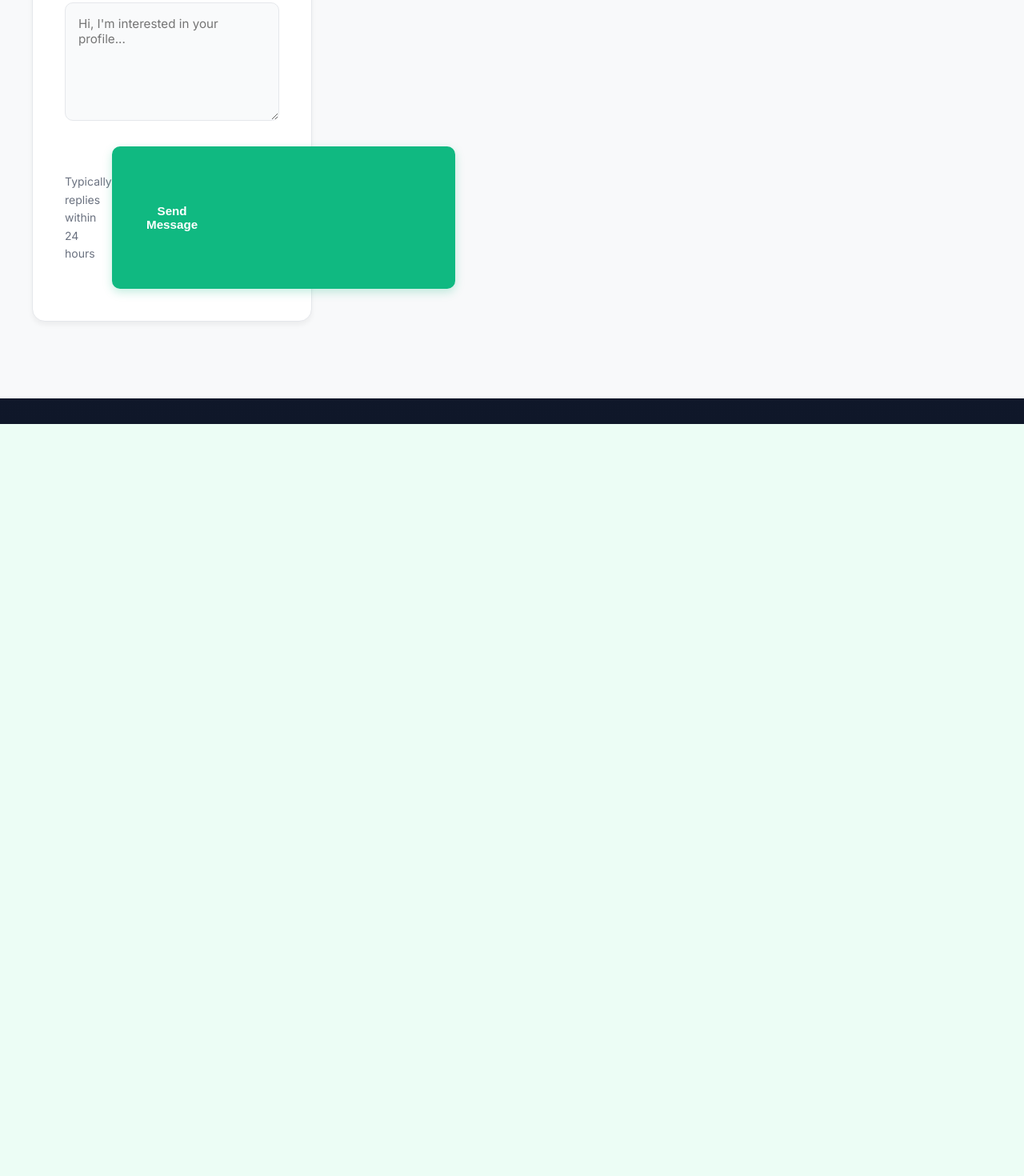
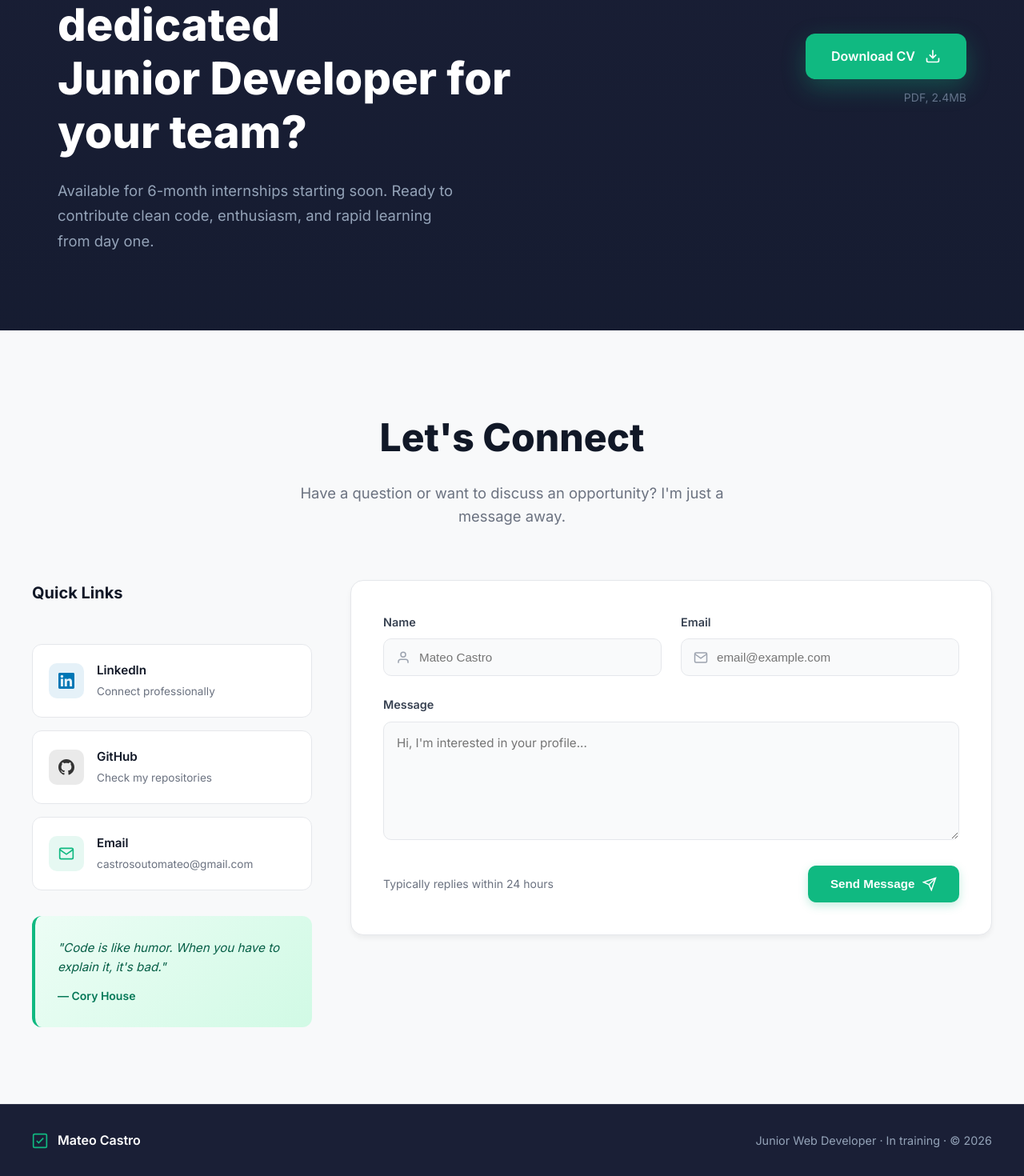
Before and after one commit to MateoCastro47/Porfolio_Online, a React (Vite) app: page /contact in a window 1280 px wide. Shown: the part 346-1816 px from the top of the page at 80% size. Before the commit the page ends 876 px from the top, so only its background shows below. Built offline with nearby package versions, Linux system fonts and the light colour scheme.

Commit message:
Arreglados errores

```diff
--- a/src/components/ContactComponent.jsx
+++ b/src/components/ContactComponent.jsx
@@ -12,18 +12,17 @@
         setIsSubmitting(true);
 
         emailjs.sendForm(
-            'service_s498l46',      // ← Reemplaza con tu Service ID
-            'template_diia8qs',     // ← Reemplaza con tu Template ID
+            'service_s498l46',
+            'template_diia8qs',
             form.current,
-            '2Epwaa5ONpjqzb2rF'       // ← Reemplaza con tu Public Key
+            '2Epwaa5ONpjqzb2rF'
         )
         .then((result) => {
             console.log('Email sent successfully:', result.text);
             setSubmitStatus('success');
             setIsSubmitting(false);
-            form.current.reset(); // Limpia el formulario
+            form.current.reset();
 
-            // Mensaje de éxito desaparece después de 5 segundos
             setTimeout(() => setSubmitStatus(null), 5000);
         }, (error) => {
             console.log('Error sending email:', error.text);
@@ -36,20 +35,115 @@
 
     return (
         <section className="contact-section-modern">
+            {/* Hero Header Section */}
+            <div className="contact-hero">
+                <div className="contact-hero-content">
+                    <div className="availability-badge">
+                        <span className="badge-dot-pulse"></span>
+                        AVAILABLE FOR INTERNSHIP
+                    </div>
+                    <h1 className="contact-hero-title">
+                        Looking for a dedicated<br />
+                        Junior Developer for<br />
+                        your team?
+                    </h1>
+                    <p className="contact-hero-description">
+                        Available for 6-month internships starting soon. Ready to contribute
+                        clean code, enthusiasm, and rapid learning from day one.
+                    </p>
+                </div>
+                <div className="contact-hero-action">
+                    <a href="/cv-mateo-castro.pdf" download className="btn-download-cv">
+                        Download CV
+                        <svg width="20" height="20" viewBox="0 0 24 24" fill="none" stroke="currentColor" strokeWidth="2">
+                            <path d="M21 15v4a2 2 0 0 1-2 2H5a2 2 0 0 1-2-2v-4M7 10l5 5 5-5M12 15V3"/>
+                        </svg>
+                    </a>
+                    <span className="cv-size">PDF, 2.4MB</span>
+                </div>
+            </div>
+
+            {/* Main Contact Section */}
             <div className="contact-main-wrapper">
                 <div className="contact-container-modern">
+                    <div className="contact-header-modern">
+                        <h2>Let's Connect</h2>
+                        <p>Have a question or want to discuss an opportunity? I'm just a message away.</p>
+                    </div>
+
                     <div className="contact-content-grid">
+                        {/* Quick Links Sidebar */}
+                        <aside className="contact-sidebar">
+                            <h3>Quick Links</h3>
+                            <div className="quick-links">
+                                <a href="https://linkedin.com/in/mateo-castro" target="_blank" rel="noopener noreferrer" className="quick-link-item">
+                                    <div className="quick-link-icon linkedin">
+                                        <svg width="20" height="20" viewBox="0 0 24 24" fill="currentColor">
+                                            <path d="M20.447 20.452h-3.554v-5.569c0-1.328-.027-3.037-1.852-3.037-1.853 0-2.136 1.445-2.136 2.939v5.667H9.351V9h3.414v1.561h.046c.477-.9 1.637-1.85 3.37-1.85 3.601 0 4.267 2.37 4.267 5.455v6.286zM5.337 7.433c-1.144 0-2.063-.926-2.063-2.065 0-1.138.92-2.063 2.063-2.063 1.14 0 2.064.925 2.064 2.063 0 1.139-.925 2.065-2.064 2.065zm1.782 13.019H3.555V9h3.564v11.452zM22.225 0H1.771C.792 0 0 .774 0 1.729v20.542C0 23.227.792 24 1.771 24h20.451C23.2 24 24 23.227 24 22.271V1.729C24 .774 23.2 0 22.222 0h.003z"/>
+                                        </svg>
+                                    </div>
+                                    <div className="quick-link-text">
+                                        <strong>LinkedIn</strong>
+                                        <span>Connect professionally</span>
+                                    </div>
+                                    <svg className="quick-link-arrow" width="16" height="16" viewBox="0 0 24 24" fill="none" stroke="currentColor" strokeWidth="2">
+                                        <path d="M7 17L17 7M17 7H7M17 7V17"/>
+                                    </svg>
+                                </a>
+
+                                <a href="https://github.com/MateoCastro47" target="_blank" rel="noopener noreferrer" className="quick-link-item">
+                                    <div className="quick-link-icon github">
+                                        <svg width="20" height="20" viewBox="0 0 24 24" fill="currentColor">
+                                            <path d="M12 0c-6.626 0-12 5.373-12 12 0 5.302 3.438 9.8 8.207 11.387.599.111.793-.261.793-.577v-2.234c-3.338.726-4.033-1.416-4.033-1.416-.546-1.387-1.333-1.756-1.333-1.756-1.089-.745.083-.729.083-.729 1.205.084 1.839 1.237 1.839 1.237 1.07 1.834 2.807 1.304 3.492.997.107-.775.418-1.305.762-1.604-2.665-.305-5.467-1.334-5.467-5.931 0-1.311.469-2.381 1.236-3.221-.124-.303-.535-1.524.117-3.176 0 0 1.008-.322 3.301 1.23.957-.266 1.983-.399 3.003-.404 1.02.005 2.047.138 3.006.404 2.291-1.552 3.297-1.23 3.297-1.23.653 1.653.242 2.874.118 3.176.77.84 1.235 1.911 1.235 3.221 0 4.609-2.807 5.624-5.479 5.921.43.372.823 1.102.823 2.222v3.293c0 .319.192.694.801.576 4.765-1.589 8.199-6.086 8.199-11.386 0-6.627-5.373-12-12-12z"/>
+                                        </svg>
+                                    </div>
+                                    <div className="quick-link-text">
+                                        <strong>GitHub</strong>
+                                        <span>Check my repositories</span>
+                                    </div>
+                                    <svg className="quick-link-arrow" width="16" height="16" viewBox="0 0 24 24" fill="none" stroke="currentColor" strokeWidth="2">
+                                        <path d="M7 17L17 7M17 7H7M17 7V17"/>
+                                    </svg>
+                                </a>
+
+                                <a href="mailto:castrosoutomateo@gmail.com" className="quick-link-item">
+                                    <div className="quick-link-icon email">
+                                        <svg width="20" height="20" viewBox="0 0 24 24" fill="none" stroke="currentColor" strokeWidth="2">
+                                            <path d="M4 4h16c1.1 0 2 .9 2 2v12c0 1.1-.9 2-2 2H4c-1.1 0-2-.9-2-2V6c0-1.1.9-2 2-2z"/>
+                                            <polyline points="22,6 12,13 2,6"/>
+                                        </svg>
+                                    </div>
+                                    <div className="quick-link-text">
+                                        <strong>Email</strong>
+                                        <span>castrosoutomateo@gmail.com</span>
+                                    </div>
+                                </a>
+                            </div>
+
+                            {/* Quote Box */}
+                            <div className="quote-box">
+                                <p className="quote-text">
+                                    "Code is like humor. When you have to explain it, it's bad."
+                                </p>
+                                <p className="quote-author">— Cory House</p>
+                            </div>
+                        </aside>
+
+                        {/* Contact Form */}
                         <div className="contact-form-wrapper">
                             <form ref={form} onSubmit={sendEmail} className="contact-form-modern">
                                 <div className="form-row">
                                     <div className="form-group">
                                         <label htmlFor="name">Name</label>
                                         <div className="input-wrapper">
-                                            <svg className="input-icon">...</svg>
+                                            <svg className="input-icon" width="18" height="18" viewBox="0 0 24 24" fill="none" stroke="currentColor" strokeWidth="2">
+                                                <path d="M20 21v-2a4 4 0 0 0-4-4H8a4 4 0 0 0-4 4v2"/>
+                                                <circle cx="12" cy="7" r="4"/>
+                                            </svg>
                                             <input
                                                 type="text"
                                                 id="name"
-                                                name="user_name"
+                                                name="name"
                                                 placeholder="Mateo Castro"
                                                 required
                                             />
@@ -58,11 +152,14 @@
                                     <div className="form-group">
                                         <label htmlFor="email">Email</label>
                                         <div className="input-wrapper">
-                                            <svg className="input-icon">...</svg>
+                                            <svg className="input-icon" width="18" height="18" viewBox="0 0 24 24" fill="none" stroke="currentColor" strokeWidth="2">
+                                                <path d="M4 4h16c1.1 0 2 .9 2 2v12c0 1.1-.9 2-2 2H4c-1.1 0-2-.9-2-2V6c0-1.1.9-2 2-2z"/>
+                                                <polyline points="22,6 12,13 2,6"/>
+                                            </svg>
                                             <input
                                                 type="email"
                                                 id="email"
-                                                name="user_email"
+                                                name="email"
                                                 placeholder="email@example.com"
                                                 required
                                             />
@@ -101,7 +198,10 @@
                                         disabled={isSubmitting}
                                     >
                                         {isSubmitting ? 'Sending...' : 'Send Message'}
-                                        <svg>...</svg>
+                                        <svg width="18" height="18" viewBox="0 0 24 24" fill="none" stroke="currentColor" strokeWidth="2">
+                                            <line x1="22" y1="2" x2="11" y2="13"/>
+                                            <polygon points="22 2 15 22 11 13 2 9 22 2"/>
+                                        </svg>
                                     </button>
                                 </div>
                             </form>
@@ -109,6 +209,24 @@
                     </div>
                 </div>
             </div>
+
+            {/* Footer */}
+            <footer className="contact-footer">
+                <div className="footer-content">
+                    <div className="footer-left">
+                        <div className="footer-logo">
+                            <svg width="20" height="20" viewBox="0 0 24 24" fill="none" stroke="currentColor" strokeWidth="2">
+                                <rect x="2" y="2" width="20" height="20" rx="2"/>
+                                <path d="M7 12l3 3 7-7"/>
+                            </svg>
+                            <span>Mateo Castro</span>
+                        </div>
+                    </div>
+                    <div className="footer-right">
+                        <p>Junior Web Developer · In training · © 2026</p>
+                    </div>
+                </div>
+            </footer>
         </section>
     )
 }
```
